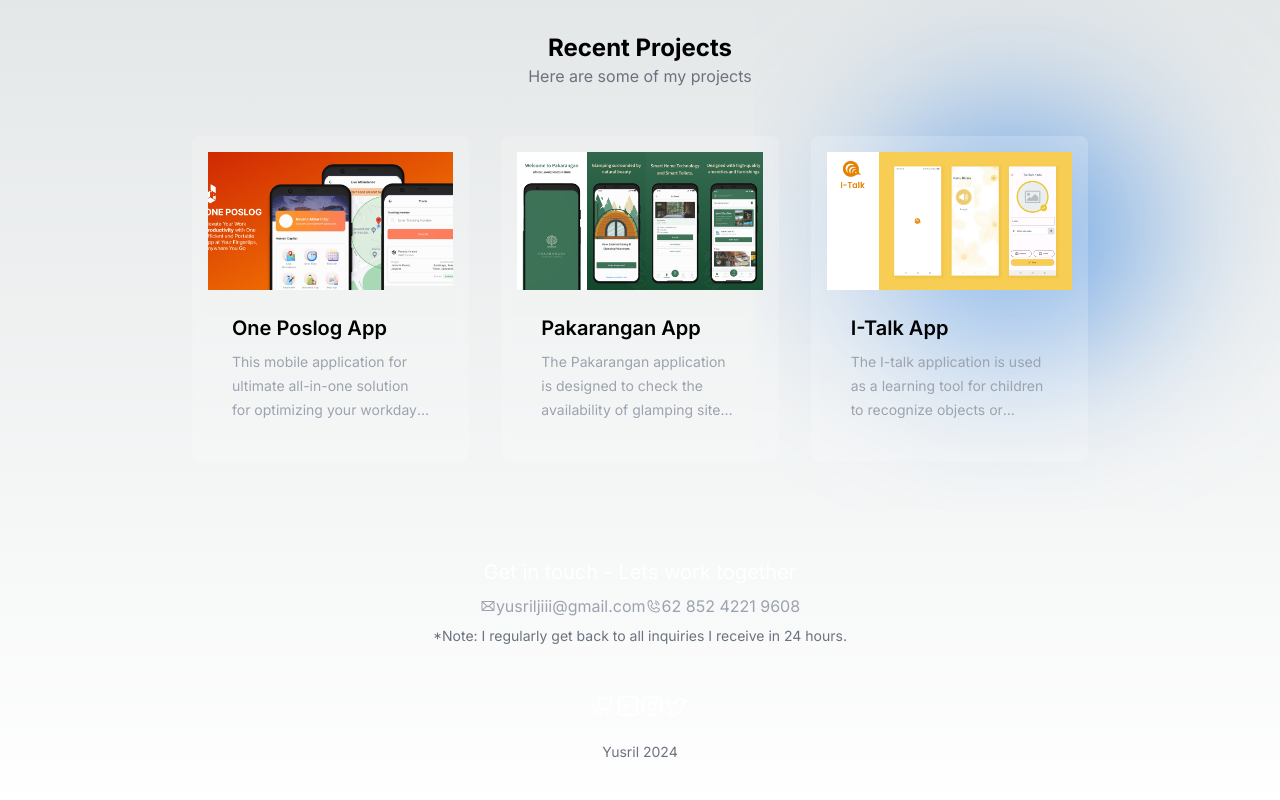
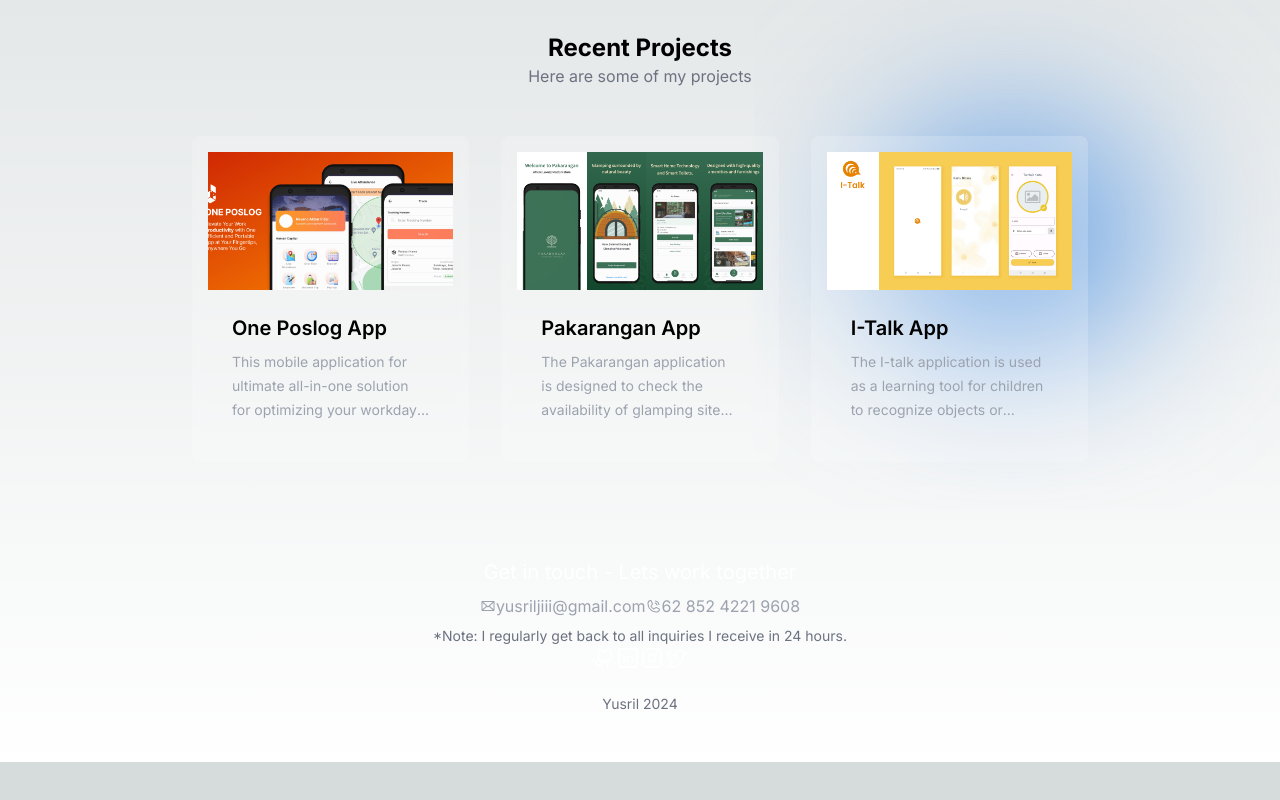
Before and after one commit to yysrll/personal_nextjs, a Next.js app: page / in a window 1280 px wide. Shown: the part 432-1232 px from the top of the page. After the commit the page ends 1194 px from the top, so only its background shows below. Built offline with nearby package versions, Linux system fonts and the light colour scheme.

Commit message:
fix: move TopNav and Footer to Home

```diff
--- a/components/TopNav.tsx
+++ b/components/TopNav.tsx
@@ -1,11 +1,11 @@
-// 'use client'
+'use client'
 
 import Image from "next/image"
 import Link from "next/link"
-// import { usePathname } from "next/navigation"
+import { usePathname } from "next/navigation"
 
 export default function TopNav() {
-    // const path = usePathname()
+    const path = usePathname()
 
     return (
         <div className="fixed top-0 px-6 md:px-32 lg:px-48 py-8 w-full flex flex-row justify-between backdrop-blur-lg bg-white/10">
@@ -20,7 +20,7 @@ export default function TopNav() {
                 {
                     navigations.map ((nav, index) => (
                         <Link
-                            className={`ms-4 md:ms-6 lg:ms-16 text-sm md:text-md lg:text-lg ${'/' === nav.link ? 'font-bold text-blue-500' : ''}`}
+                            className={`ms-4 md:ms-6 lg:ms-16 text-sm md:text-md lg:text-lg ${path === nav.link ? 'font-bold text-blue-500' : ''}`}
                             key={index}
                             href={nav.link}
                         >
--- a/src/app/layout.tsx
+++ b/src/app/layout.tsx
@@ -1,8 +1,6 @@
 import type { Metadata } from "next";
 import { Inter } from "next/font/google";
 import "./globals.css";
-import TopNav from "../../components/TopNav";
-import Footer from "../../components/Footer";
 
 const inter = Inter({ subsets: ["latin"] });
 
@@ -18,10 +16,8 @@ export default function RootLayout({
 }>) {
   return (
     <html lang="en">
-      <body className={` ${inter.className}`}>
-        <TopNav />
+      <body className={inter.className}>
         {children}
-        <Footer />
       </body>
     </html>
   );
--- a/src/app/page.tsx
+++ b/src/app/page.tsx
@@ -1,24 +1,15 @@
+import Footer from "../../components/Footer";
+import TopNav from "../../components/TopNav";
 import Hero from "./_components/Hero";
 import ProjectList from "./_components/ProjectList";
 
 export default function Home() {
   return (
-    <main className="">
+    <main className="relative">
+      <TopNav />
       <Hero />
       <ProjectList />
-      {/* <div className="mt-12">
-        <div className="flex flex-col items-center">
-          <h2 className="text-2xl md:text-4xl font-bold">Projects</h2>
-          <p className="text-gray-300 mb-12">Here are some of my projects</p>
-        </div>
-        <div className="grid grid-col-1 md:grid-cols-3 gap-12">
-          {
-            projects.map((project, index) => (
-              <ProjectCard key={index}/>
-            ))
-          }
-        </div>
-      </div> */}
+      <Footer />
     </main>
   );
 }
```
